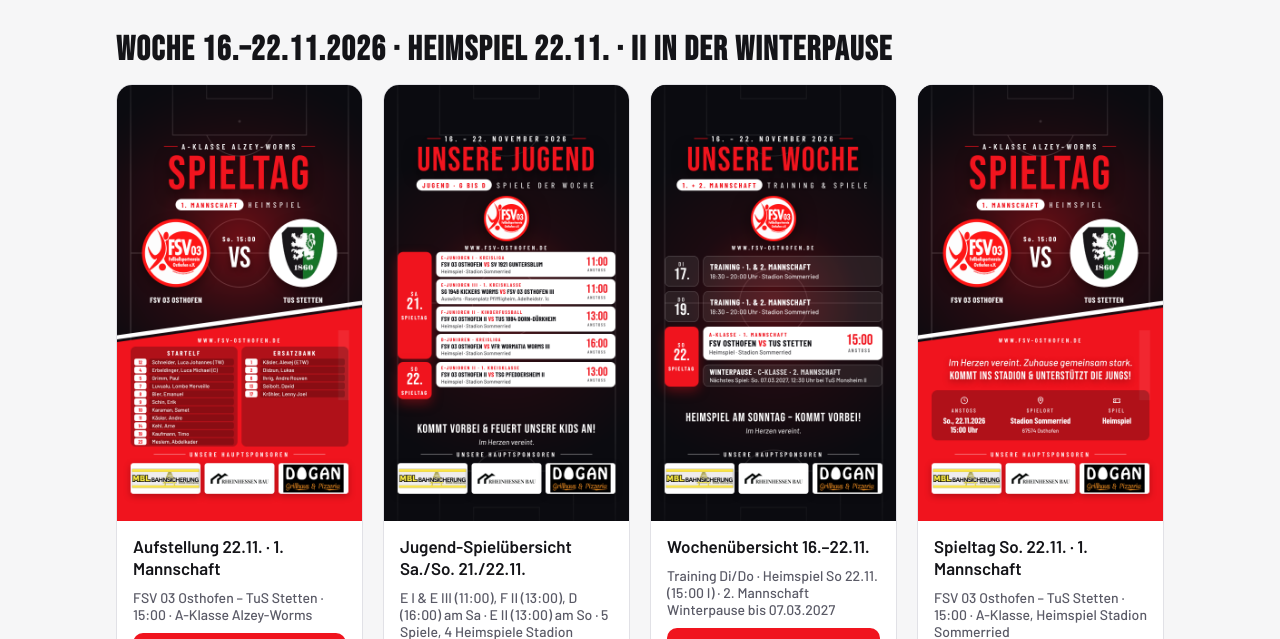
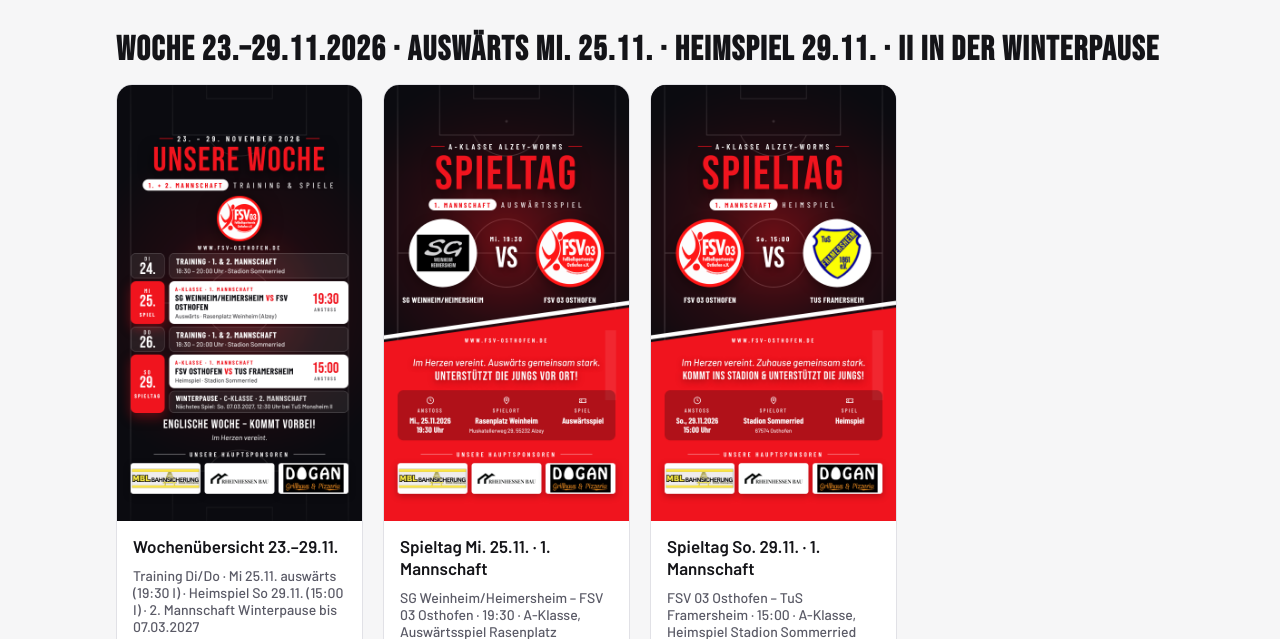
Before and after one commit to Midnight2026/fsv-osthofen-reels, a plain HTML site: page index.html in a window 1280 px wide. Shown: the part 161-800 px from the top of the page. Drawn offline with Linux system fonts and the light colour scheme.

Commit message:
Reels Woche 23.11.2026

```diff
--- a/index.html
+++ b/index.html
@@ -34,38 +34,30 @@ h2:first-of-type{border-top:0;padding-top:0;margin-top:0}
 
 <!-- REGELN (Andrej, 02.11.2026): Es wird NUR die aktuelle Woche angezeigt - kein Abschnitt "Vorherige Woche", keine alten Karten. Jeden Montag wird der Abschnitt WOCHE-START..WOCHE-ENDE komplett ersetzt (PNGs in img/ bleiben liegen). Innerhalb der Woche kommen Karten DAZU, nichts wird entfernt. Reihenfolge im Grid: Aufstellungen (Sonntag, ganz oben; 1. vor 2. Mannschaft), dann Jugend-Spielübersicht (Donnerstag), dann Wochenübersicht und Spieltage (Montag). Neue Karten werden also immer OBEN eingefügt, nie ans Ende. -->
 <!-- WOCHE-START: Inhalt bis WOCHE-ENDE wird jeden Montag komplett ersetzt - nur die aktuelle Woche wird angezeigt -->
-<h2>Woche 16.–22.11.2026 · Heimspiel 22.11. · II in der Winterpause</h2>
+<h2>Woche 23.–29.11.2026 · Auswärts Mi. 25.11. · Heimspiel 29.11. · II in der Winterpause</h2>
 <div class="grid">
   <div class="card">
-    <a href="img/FSV03_Aufstellung_22-11-2026_1-Mannschaft.png"><img src="img/FSV03_Aufstellung_22-11-2026_1-Mannschaft.png" alt="Aufstellung 22.11.2026 – 1. Mannschaft gegen TuS Stetten"></a>
+    <a href="img/FSV03_Wochenuebersicht_23-29-11-2026.png"><img src="img/FSV03_Wochenuebersicht_23-29-11-2026.png" alt="Wochenübersicht 23.–29. November 2026"></a>
     <div class="body">
-      <div class="name">Aufstellung 22.11. · 1. Mannschaft</div>
-      <div class="meta">FSV 03 Osthofen – TuS Stetten · 15:00 · A-Klasse Alzey-Worms</div>
-      <a class="btn" href="img/FSV03_Aufstellung_22-11-2026_1-Mannschaft.png" download>PNG herunterladen</a>
+      <div class="name">Wochenübersicht 23.–29.11.</div>
+      <div class="meta">Training Di/Do · Mi 25.11. auswärts (19:30 I) · Heimspiel So 29.11. (15:00 I) · 2. Mannschaft Winterpause bis 07.03.2027</div>
+      <a class="btn" href="img/FSV03_Wochenuebersicht_23-29-11-2026.png" download>PNG herunterladen</a>
     </div>
   </div>
   <div class="card">
-    <a href="img/FSV03_Jugend_16-11-22-11-2026.png"><img src="img/FSV03_Jugend_16-11-22-11-2026.png" alt="Jugend-Spielübersicht 21./22. November 2026"></a>
+    <a href="img/FSV03_Spieltag_25-11-2026_1-Mannschaft.png"><img src="img/FSV03_Spieltag_25-11-2026_1-Mannschaft.png" alt="Spieltag 25.11.2026 – 1. Mannschaft bei SG Weinheim/Heimersheim"></a>
     <div class="body">
-      <div class="name">Jugend-Spielübersicht Sa./So. 21./22.11.</div>
-      <div class="meta">E I &amp; E III (11:00), F II (13:00), D (16:00) am Sa · E II (13:00) am So · 5 Spiele, 4 Heimspiele Stadion Sommerried, E III auswärts in Pfiffligheim</div>
-      <a class="btn" href="img/FSV03_Jugend_16-11-22-11-2026.png" download>PNG herunterladen</a>
+      <div class="name">Spieltag Mi. 25.11. · 1. Mannschaft</div>
+      <div class="meta">SG Weinheim/Heimersheim – FSV 03 Osthofen · 19:30 · A-Klasse, Auswärtsspiel Rasenplatz Weinheim (Alzey)</div>
+      <a class="btn" href="img/FSV03_Spieltag_25-11-2026_1-Mannschaft.png" download>PNG herunterladen</a>
     </div>
   </div>
   <div class="card">
-    <a href="img/FSV03_Wochenuebersicht_16-22-11-2026.png"><img src="img/FSV03_Wochenuebersicht_16-22-11-2026.png" alt="Wochenübersicht 16.–22. November 2026"></a>
+    <a href="img/FSV03_Spieltag_29-11-2026_1-Mannschaft.png"><img src="img/FSV03_Spieltag_29-11-2026_1-Mannschaft.png" alt="Spieltag 29.11.2026 – 1. Mannschaft gegen TuS Framersheim"></a>
     <div class="body">
-      <div class="name">Wochenübersicht 16.–22.11.</div>
-      <div class="meta">Training Di/Do · Heimspiel So 22.11. (15:00 I) · 2. Mannschaft Winterpause bis 07.03.2027</div>
-      <a class="btn" href="img/FSV03_Wochenuebersicht_16-22-11-2026.png" download>PNG herunterladen</a>
-    </div>
-  </div>
-  <div class="card">
-    <a href="img/FSV03_Spieltag_22-11-2026_1-Mannschaft.png"><img src="img/FSV03_Spieltag_22-11-2026_1-Mannschaft.png" alt="Spieltag 22.11.2026 – 1. Mannschaft gegen TuS Stetten"></a>
-    <div class="body">
-      <div class="name">Spieltag So. 22.11. · 1. Mannschaft</div>
-      <div class="meta">FSV 03 Osthofen – TuS Stetten · 15:00 · A-Klasse, Heimspiel Stadion Sommerried</div>
-      <a class="btn" href="img/FSV03_Spieltag_22-11-2026_1-Mannschaft.png" download>PNG herunterladen</a>
+      <div class="name">Spieltag So. 29.11. · 1. Mannschaft</div>
+      <div class="meta">FSV 03 Osthofen – TuS Framersheim · 15:00 · A-Klasse, Heimspiel Stadion Sommerried</div>
+      <a class="btn" href="img/FSV03_Spieltag_29-11-2026_1-Mannschaft.png" download>PNG herunterladen</a>
     </div>
   </div>
 </div>
```
Also changed, not shown: img/FSV03_Spieltag_25-11-2026_1-Mannschaft.png (added), img/FSV03_Spieltag_29-11-2026_1-Mannschaft.png (added), img/FSV03_Wochenuebersicht_23-29-11-2026.png (added).
